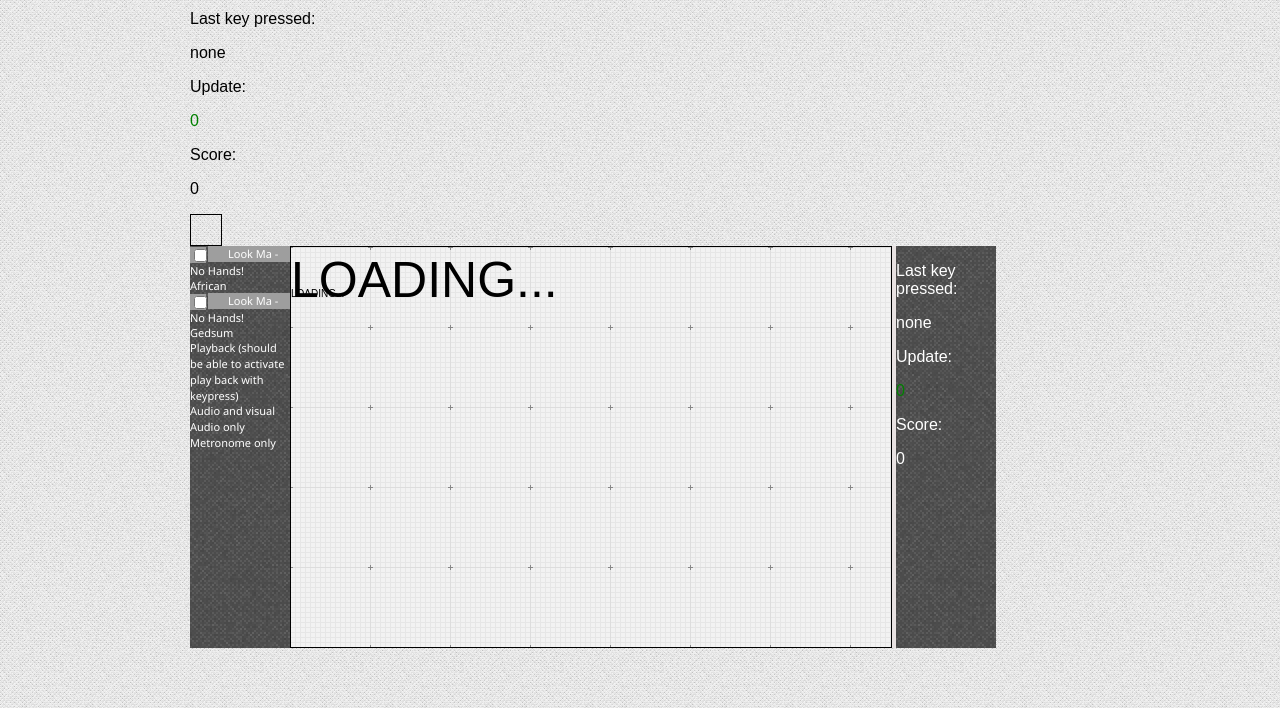
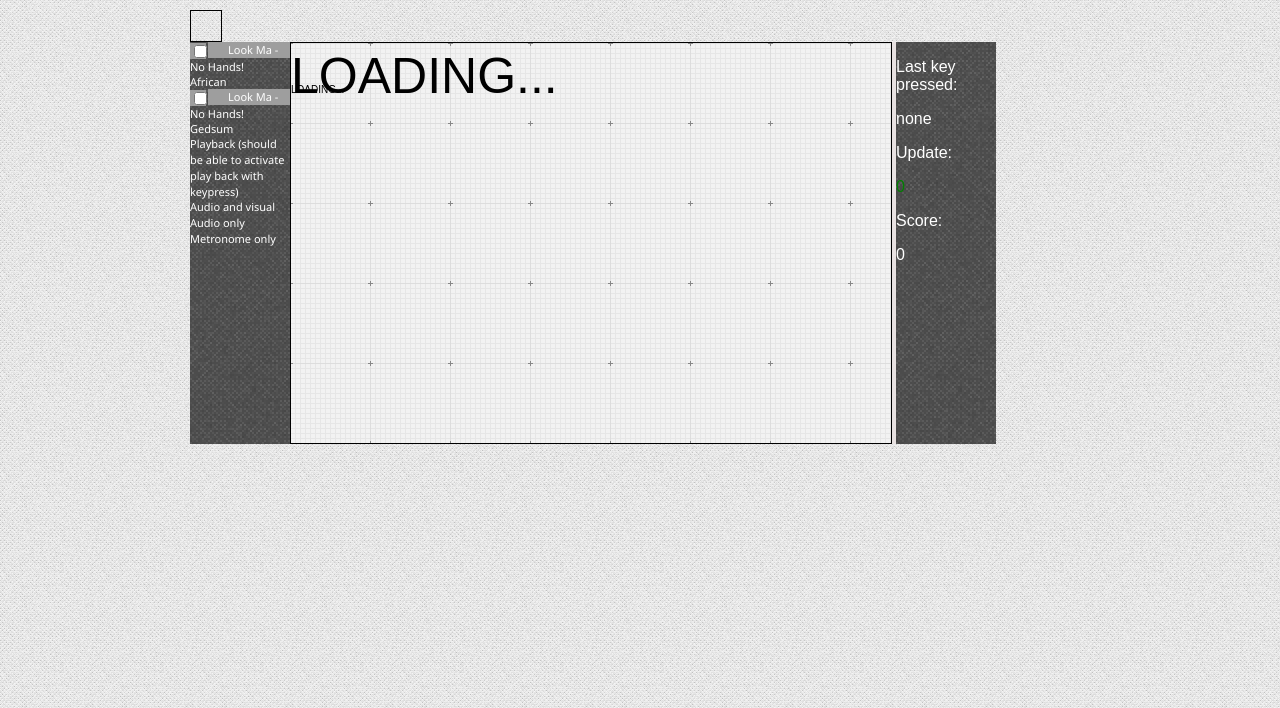
Before and after one commit to mfbx9da4/rhythm_game, a Python web app: template templates/animation.html in a window 1280 px wide. Shown: the top 708 px of the page. Run offline with Jinja, Linux system fonts and the light colour scheme; the template is opened without the code that fills it, so the values that code supplies are empty; grey boxes are pictures that could not be loaded.

Commit message:
A working version

```diff
--- a/templates/animation.html
+++ b/templates/animation.html
@@ -12,10 +12,6 @@
 
 </head>
 <body>
-
-<p> Last key pressed: </p><p id="keypressed">none</p>
-<p> Update: </p><p id="update" style="color:green;">0</p>
-<p> Score: </p>  <p id="score">0</p>
 
 <canvas id="metronome" width="30" height="30" style="border:1px solid #000000;"></canvas>
 
```
